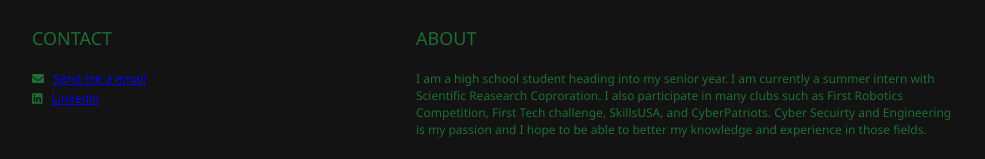
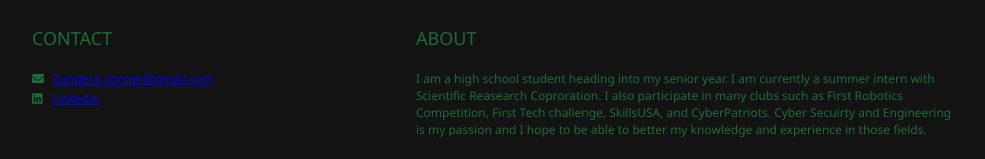
Before and after one commit to ZanderConner/gitpages, a plain HTML site: page index.html in a window 1280 px wide. Shown: the part 183-342 px from the top of the page, without its empty margins (152-1137 px from the left). Drawn offline with Linux system fonts and the light colour scheme.

Commit message:
change email

```diff
--- a/index.html
+++ b/index.html
@@ -20,7 +20,7 @@
 					<!-- contact info including social media -->
                     <p>
                         <i class="fa fa-envelope" aria-hidden="true"></i>
-                        <a href="Zander.k.conner@gmail.com">Send me a email</a>
+                        <a href="Zander.k.conner@gmail.com">Zander.k.conner@gmail.com</a>
                     </p>
                     <p>
                         <i class="fab fa-linkedin" aria-hidden="true"></i>
```
